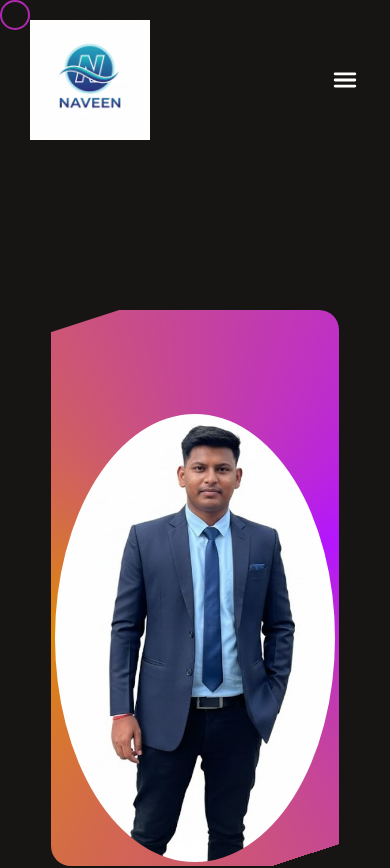
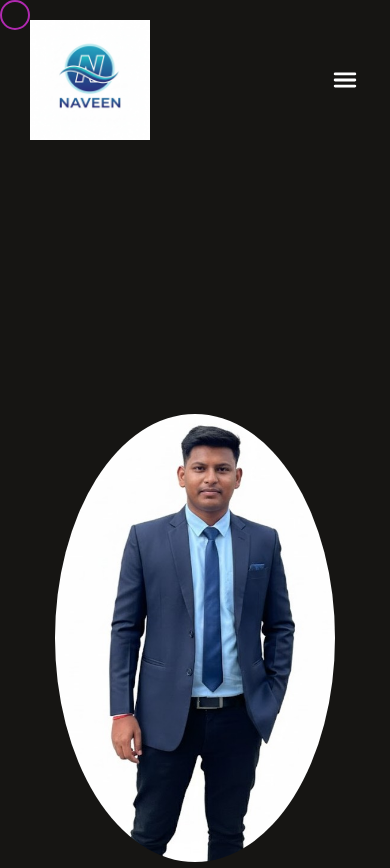
Before and after one commit to Naveen-Kumar48/Portfolio-in-React, a React (Vite) app: page / in a window 390 px wide. Shown: the top 868 px of the page. Built offline with nearby package versions, Linux system fonts and the light colour scheme.

Commit message:
feat: add styling for Hero component, including responsive adjustments and interactive elements.

```diff
--- a/src/Component/Hero.css
+++ b/src/Component/Hero.css
@@ -133,6 +133,9 @@
     padding: 20px 0;
     border-radius: 40px;
   }
+  .hero-img-container::before {
+    display: none;
+  }
 }
 
 @media (max-width: 1024px) {
```
